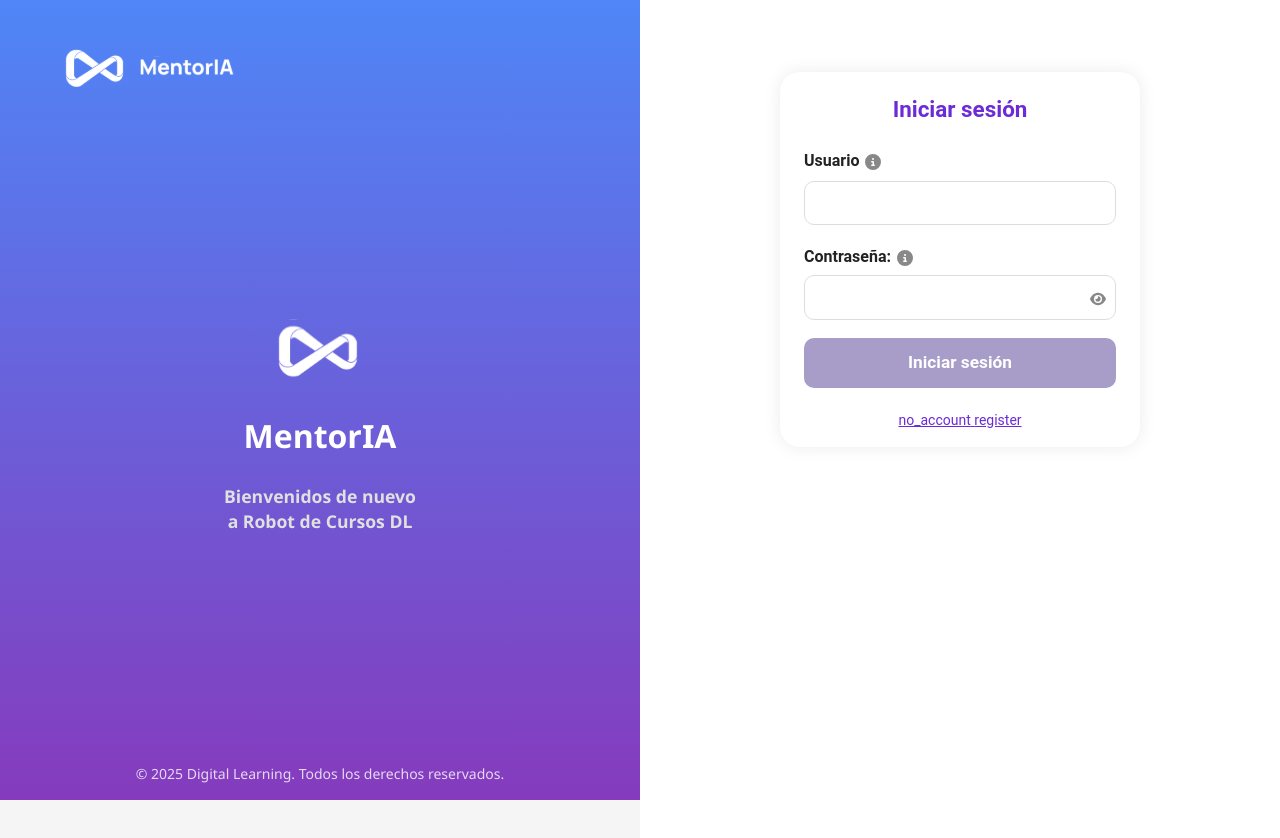
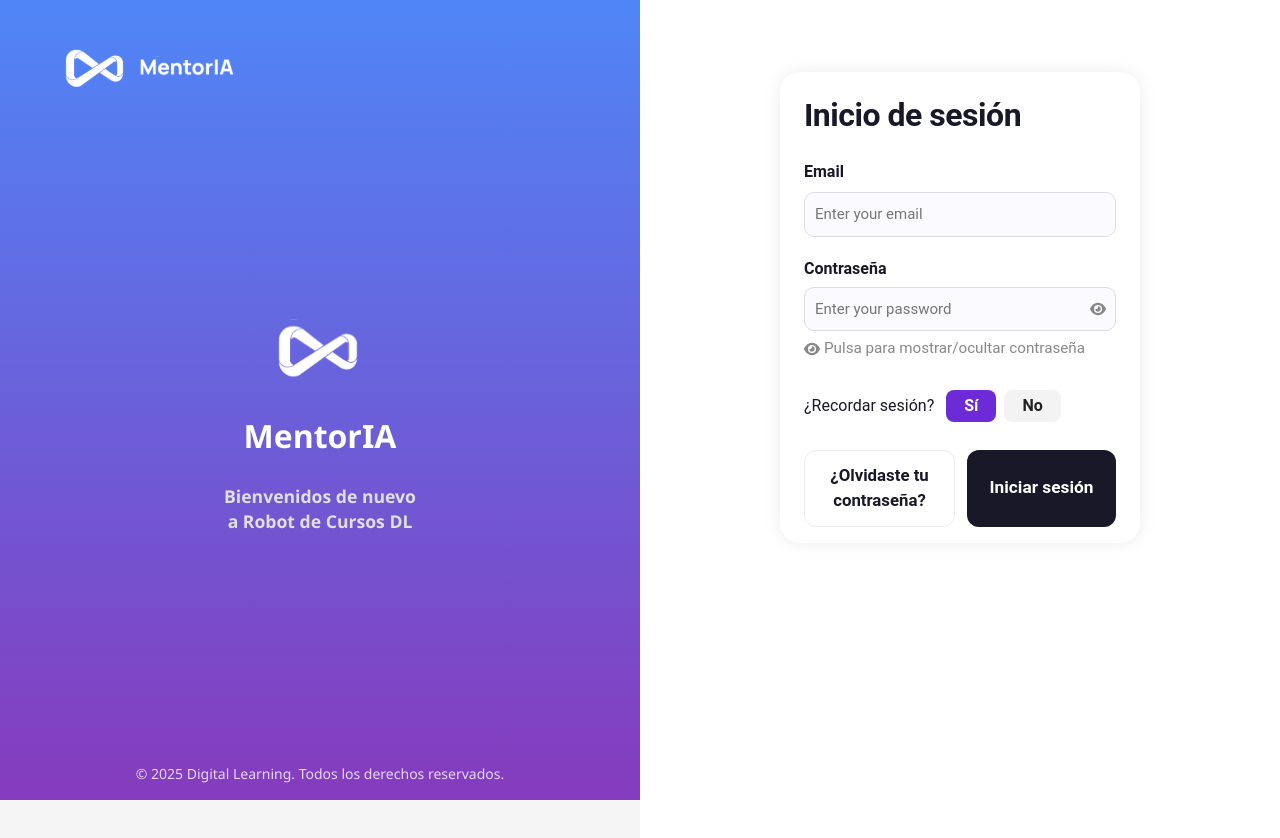
Before and after one commit to DanielContador/ftend, a Next.js app: page /login in a window 1280 px wide. Shown: the top 838 px of the page. Built offline with nearby package versions, Linux system fonts and the light colour scheme.

Commit message:
added the login page

```diff
--- a/src/modules/Auth/components/LoginForm.js
+++ b/src/modules/Auth/components/LoginForm.js
@@ -1,12 +1,10 @@
 import React, { useState } from "react";
 import { useAuth } from "../../../shared/utils/authProvider";
 import { useRouter } from "next/router";
-import Button1 from "../../../shared/components/Button1";
-import LoadingSpinner from "../../../shared/components/LoadingSpinner";
 import { useTranslation } from "react-i18next";
 import styles from "./LoginForm.module.css";
 import { FontAwesomeIcon } from "@fortawesome/react-fontawesome";
-import { faEye, faCircleInfo } from "@fortawesome/free-solid-svg-icons";
+import { faEye } from "@fortawesome/free-solid-svg-icons";
 
 const LoginForm = ({ onLogin, loading, error }) => {
   const { t } = useTranslation();
@@ -15,12 +13,33 @@
   const [showPassword, setShowPassword] = useState(false);
   const [localError, setLocalError] = useState("");
   const [submitting, setSubmitting] = useState(false);
+  const [remember, setRemember] = useState(true);
+  const [fieldErrors, setFieldErrors] = useState({});
   const router = useRouter();
   const { initSession } = useAuth();
+
+  const validate = () => {
+    const errors = {};
+    if (!username) {
+      errors.username = "El email es obligatorio.";
+    } else if (!/^[^\s@]+@[^\s@]+\.[^\s@]+$/.test(username)) {
+      errors.username = "Ingresa un email válido.";
+    }
+    if (!password) {
+      errors.password = "La contraseña es obligatoria.";
+    }
+    return errors;
+  };
 
   const handleSubmit = async (e) => {
     e.preventDefault();
     setLocalError("");
+    setFieldErrors({});
+    const errors = validate();
+    if (Object.keys(errors).length > 0) {
+      setFieldErrors(errors);
+      return;
+    }
     setSubmitting(true);
     try {
       const response = await onLogin({ username, password });
@@ -39,109 +58,99 @@
 
   return (
     <div className={styles.container}>
-      <form onSubmit={handleSubmit} className={styles.form}>
-        <h2 className={styles.title}>{t("login")}</h2>
+      <form onSubmit={handleSubmit} className={styles.form} noValidate>
+        <h2 className={styles.title}>Inicio de sesión</h2>
         <div className={styles.inputGroup}>
-          <label className={styles.label}>
-            Usuario
-            <span
-              title="Ingresa tu usuario"
-              className={styles.infoIcon}
-              style={{
-                marginLeft: 6,
-                color: "#888",
-                display: "inline-flex",
-                alignItems: "center",
-              }}
-            >
-              <FontAwesomeIcon
-                icon={faCircleInfo}
-                style={{ width: "1rem", color: "#888" }}
-              />
-            </span>
-          </label>
+          <label className={styles.label}>Email</label>
           <input
-            type="text"
+            type="email"
             value={username}
             onChange={(e) => setUsername(e.target.value)}
             required
-            className={styles.input}
+            className={`${styles.input} ${
+              fieldErrors.username ? styles.inputError : ""
+            }`}
             autoComplete="username"
+            placeholder="Enter your email"
           />
+          {fieldErrors.username && (
+            <div className={styles.fieldError}>{fieldErrors.username}</div>
+          )}
         </div>
         <div className={styles.inputGroupSmall}>
-          <label className={styles.label}>
-            {t("password")}
-            <span
-              title="Ingresa tu contraseña"
-              className={styles.infoIcon}
-              style={{
-                marginLeft: 6,
-                color: "#888",
-                display: "inline-flex",
-                alignItems: "center",
-              }}
-            >
-              <FontAwesomeIcon
-                icon={faCircleInfo}
-                style={{ width: "1rem", color: "#888" }}
-              />
-            </span>
-          </label>
+          <label className={styles.label}>Contraseña</label>
           <div className={styles.inputPasswordWrapper}>
             <input
               type={showPassword ? "text" : "password"}
               value={password}
               onChange={(e) => setPassword(e.target.value)}
               required
-              className={styles.input}
+              className={`${styles.input} ${
+                fieldErrors.password ? styles.inputError : ""
+              }`}
               autoComplete="current-password"
+              placeholder="Enter your password"
             />
             <span
               onClick={() => setShowPassword(!showPassword)}
               className={styles.eyeIcon}
-              style={{ cursor: "pointer" }}
+              title="Pulsar para mostrar/ocultar contraseña"
             >
               <FontAwesomeIcon icon={faEye} />
             </span>
           </div>
+          {fieldErrors.password && (
+            <div className={styles.fieldError}>{fieldErrors.password}</div>
+          )}
+          <div className={styles.passwordHintRow}>
+            <FontAwesomeIcon icon={faEye} className={styles.infoIcon} />
+            <span className={styles.passwordHintText}>
+              Pulsa para mostrar/ocultar contraseña
+            </span>
+          </div>
+        </div>
+        <div className={styles.rememberRow}>
+          <span className={styles.rememberLabel}>¿Recordar sesión?</span>
+          <button
+            type="button"
+            className={`${styles.rememberBtn} ${
+              remember ? styles.rememberBtnActive : ""
+            }`}
+            onClick={() => setRemember(true)}
+          >
+            Sí
+          </button>
+          <button
+            type="button"
+            className={`${styles.rememberBtn} ${
+              !remember ? styles.rememberBtnActive : ""
+            }`}
+            onClick={() => setRemember(false)}
+          >
+            No
+          </button>
         </div>
         {(error || localError) && (
           <div style={{ color: "red", marginBottom: 8 }}>
             {error || localError}
           </div>
         )}
-        <div
-          style={{
-            display: "flex",
-            justifyContent: "center",
-            alignItems: "center",
-            width: "100%",
-          }}
-        >
-          {loading || submitting ? (
-            <LoadingSpinner />
-          ) : (
-            <Button1
-              type="submit"
-              className={styles.submitBtn}
-              disabled={loading || submitting}
-            >
-              {t("login")}
-            </Button1>
-          )}
-        </div>
-        <div className={styles.loginLink}>
-          <a
-            href="#"
-            className={styles.termsLink}
-            onClick={(e) => {
-              e.preventDefault();
-              router.push("/register");
-            }}
+        <div className={styles.actionsRow}>
+          <button
+            type="button"
+            className={styles.secondaryBtn}
+            onClick={() => router.push("/forgot-password")}
+            tabIndex={-1}
           >
-            {t("no_account")} {t("register")}
-          </a>
+            ¿Olvidaste tu contraseña?
+          </button>
+          <button
+            type="submit"
+            className={styles.submitBtn}
+            disabled={loading || submitting}
+          >
+            {loading || submitting ? "Cargando..." : "Iniciar sesión"}
+          </button>
         </div>
       </form>
     </div>
--- a/src/modules/Auth/components/LoginForm.module.css
+++ b/src/modules/Auth/components/LoginForm.module.css
@@ -21,11 +21,12 @@
 }
 
 .title {
-  text-align: center;
-  color: #6c2bd7;
+  text-align: left;
+  color: #181828;
   font-weight: 700;
   margin-bottom: 16px;
-  font-size: 1.4rem;
+  font-size: 2rem;
+  letter-spacing: -0.5px;
 }
 
 .inputGroup {
@@ -46,6 +47,7 @@
   font-weight: 600;
   margin-bottom: 4px;
   font-size: 1rem;
+  color: #181828;
 }
 
 .input {
@@ -54,6 +56,21 @@
   border-radius: 10px;
   border: 1px solid #ddd;
   font-size: 15px;
+  background: #fafaff;
+  color: #181828;
+}
+
+.inputError {
+  border: 1.5px solid #e8530e !important;
+  background: #fff7f5;
+}
+
+.fieldError {
+  color: #e8530e;
+  font-size: 0.97em;
+  margin-top: 2px;
+  margin-bottom: 2px;
+  font-weight: 500;
 }
 
 .inputPasswordWrapper {
@@ -63,29 +80,109 @@
 .eyeIcon {
   position: absolute;
   right: 10px;
-  top: 9px;
+  top: 50%;
+  transform: translateY(-50%);
   cursor: pointer;
   color: #888;
   font-size: 1.1em;
   user-select: none;
+  display: flex;
+  align-items: center;
+}
+
+.passwordHintRow {
+  display: flex;
+  align-items: center;
+  gap: 4px;
+  margin-top: 4px;
+  margin-bottom: 2px;
+}
+
+.infoIcon {
+  color: #888;
+  font-size: 1em;
+  display: inline-flex;
+  align-items: center;
+  vertical-align: middle;
+}
+
+.passwordHintText {
+  color: #888;
+  font-size: 0.95em;
+}
+
+.rememberRow {
+  display: flex;
+  align-items: center;
+  gap: 8px;
+  margin: 10px 0 0 0;
+}
+
+.rememberLabel {
+  font-size: 1em;
+  color: #181828;
+  margin-right: 4px;
+}
+
+.rememberBtn {
+  border: none;
+  background: #f3f3f3;
+  color: #222;
+  border-radius: 8px;
+  padding: 4px 18px;
+  font-weight: 600;
+  font-size: 1em;
+  cursor: pointer;
+  transition: background 0.2s, color 0.2s;
+  outline: none;
+}
+
+.rememberBtnActive {
+  background: #6c2bd7;
+  color: #fff;
+}
+
+.actionsRow {
+  display: flex;
+  gap: 12px;
+  margin-top: 18px;
+}
+
+.secondaryBtn {
+  flex: 1;
+  background: #fff;
+  color: #181828;
+  border: 1.5px solid #ececec;
+  border-radius: 12px;
+  padding: 12px 0;
+  font-weight: 600;
+  font-size: 1.05rem;
+  cursor: pointer;
+  transition: background 0.2s, color 0.2s, border 0.2s;
+}
+
+.secondaryBtn:hover {
+  background: #f3f3f3;
+  border-color: #d1d1d1;
 }
 
 .submitBtn {
-  width: 100%;
-  background: #a89cc8;
+  flex: 1;
+  background: #181828;
   color: #fff;
   font-weight: 700;
   font-size: 1.08rem;
   border: none;
-  border-radius: 10px;
+  border-radius: 12px;
   padding: 12px 0;
-  margin-bottom: 8px;
   cursor: pointer;
   transition: 0.2s;
 }
 
-.submitBtn:hover {
-  background: #6c2bd7;
+.submitBtn:disabled {
+  background: #bdbdbd;
+  color: #fff;
+  cursor: not-allowed;
 }
 
 .loginLink {
@@ -98,12 +195,3 @@
   color: #6c2bd7;
   text-decoration: underline;
 }
-
-.infoIcon {
-  margin-left: 6px;
-  color: #888;
-  font-size: 1em;
-  display: inline-flex;
-  align-items: center;
-  vertical-align: middle;
-}
--- a/src/shared/layouts/components/sidebar/SidebarHelpButton.jsx
+++ b/src/shared/layouts/components/sidebar/SidebarHelpButton.jsx
@@ -1,7 +1,9 @@
 import { FontAwesomeIcon } from "@fortawesome/react-fontawesome";
 import { faQuestionCircle } from "@fortawesome/free-regular-svg-icons";
+import { useRouter } from "next/router";
 
 const SidebarHelpButton = ({ className }) => {
+  const router = useRouter();
   return (
     <button className={className} onClick={() => router.push("/help")}>
       <FontAwesomeIcon
```
